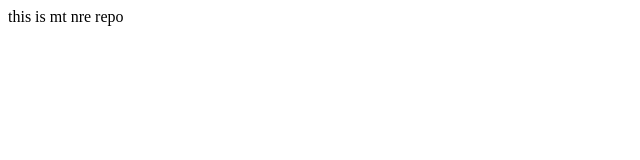
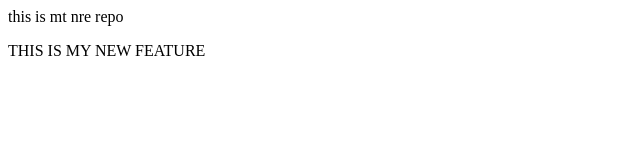
Before and after one commit to Karansri6423/new-repo, a plain HTML site: page index.html in a window 1280 px wide. Shown: the whole page, without its empty margins (0-640 px from the left). Drawn offline with Linux system fonts and the light colour scheme.

Commit message:
my new feature

```diff
--- a/index.html
+++ b/index.html
@@ -1,2 +1,3 @@
 
 <p>this is mt nre repo</p>
+<P>THIS IS MY NEW FEATURE</P>
```
